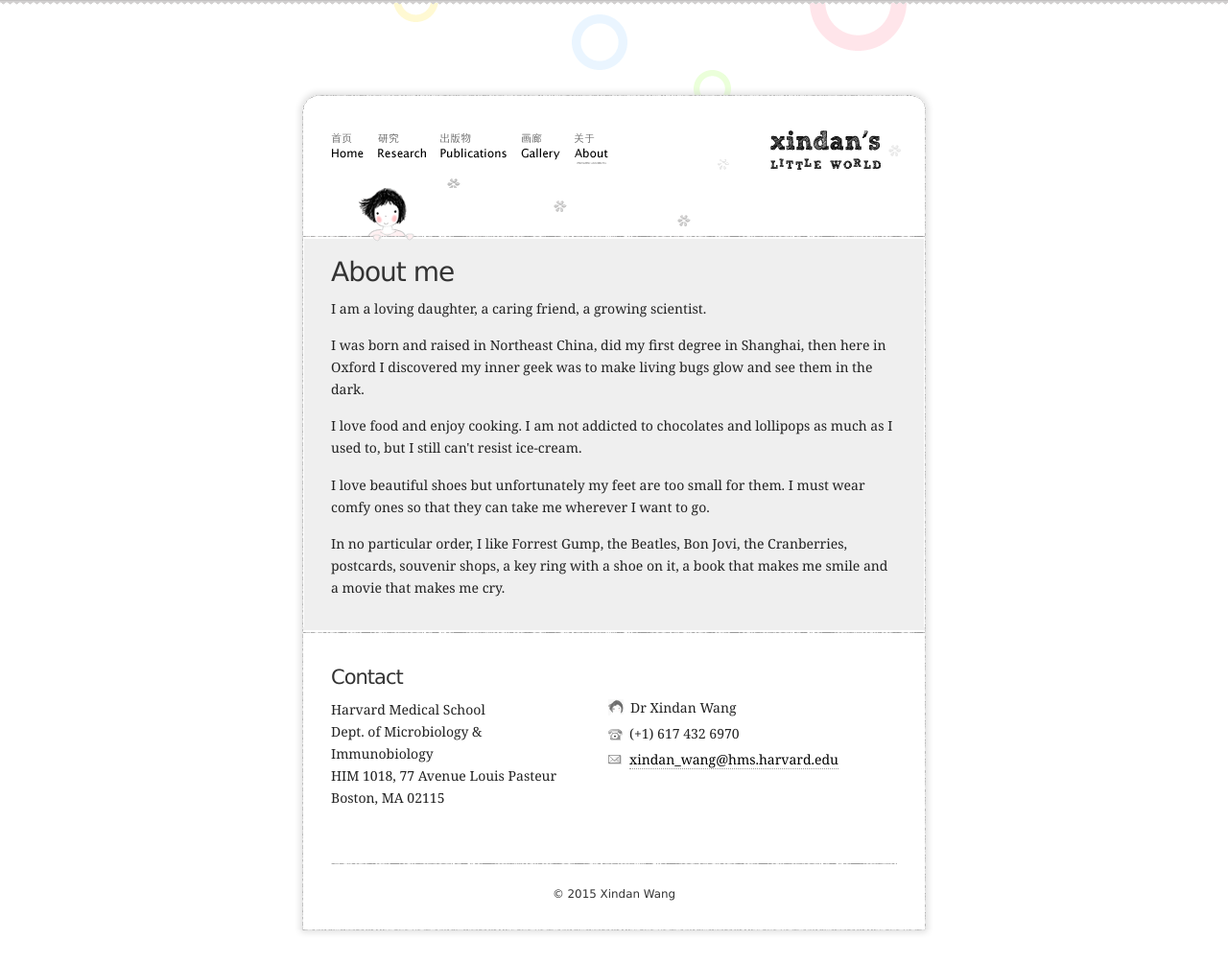
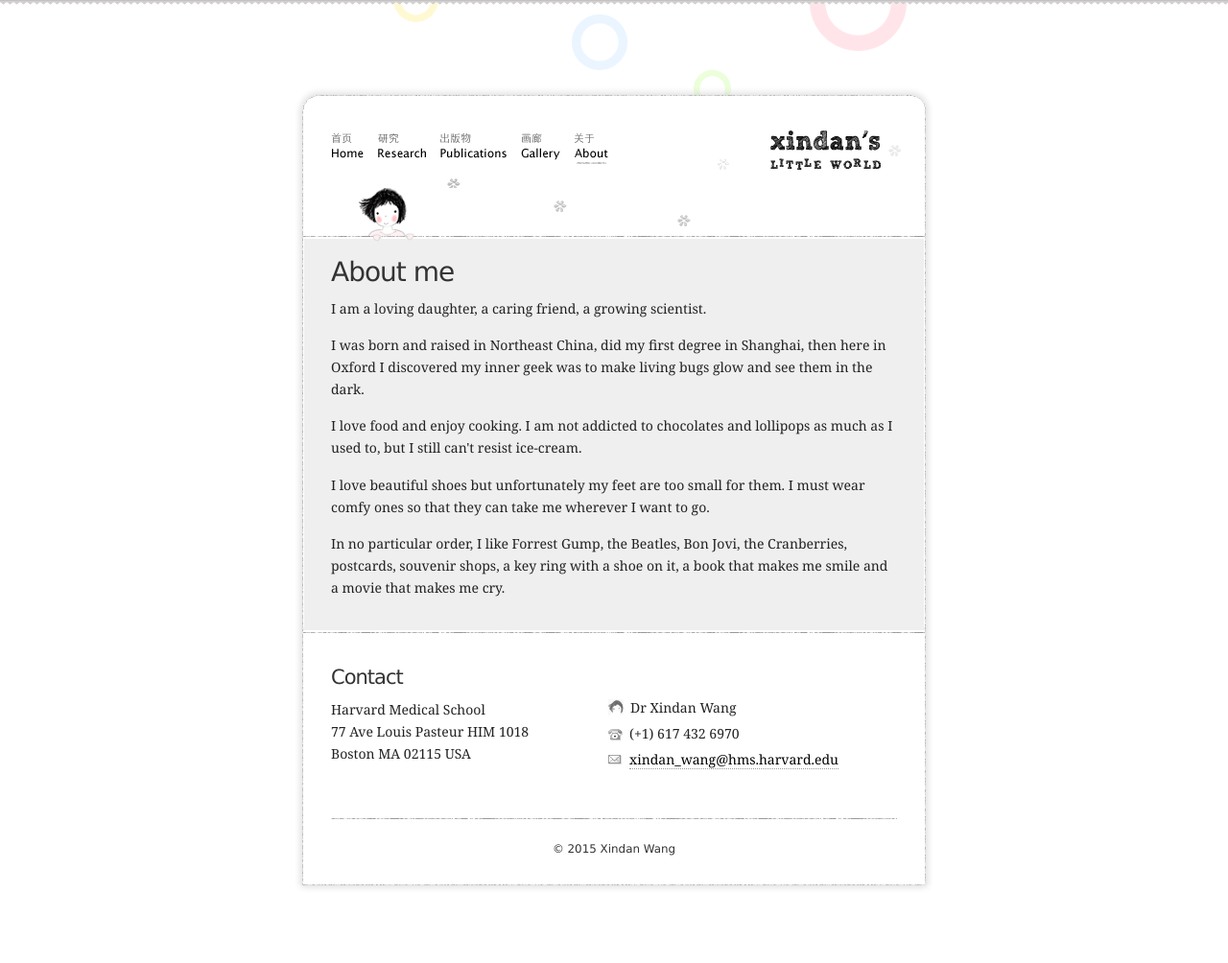
Before and after one commit to xindan/xindan.github.io, a Jekyll site: the page built from about/index.html, in a window 1280 px wide. Shown: the whole page at 96% size. Built offline with Jekyll 4.4.1, drawn with Linux system fonts in a browser that asks for light colours; Markdown is read by kramdown in place of the engine named in the settings; after the commit the page ends 957 px from its top, so only the background shows below that.

Commit message:
Update contact

```diff
--- a/about/index.html
+++ b/about/index.html
@@ -22,9 +22,8 @@ class: about
 		<dd >
 			<p>
 				Harvard Medical School<br>
-				Dept. of Microbiology &amp; Immunobiology<br>
-				HIM 1018, 77 Avenue Louis Pasteur<br>
-				Boston, MA 02115
+				77 Ave Louis Pasteur HIM 1018<br>
+				Boston MA 02115 USA
 			</p>
 		</dd>
 	</dl>
```
